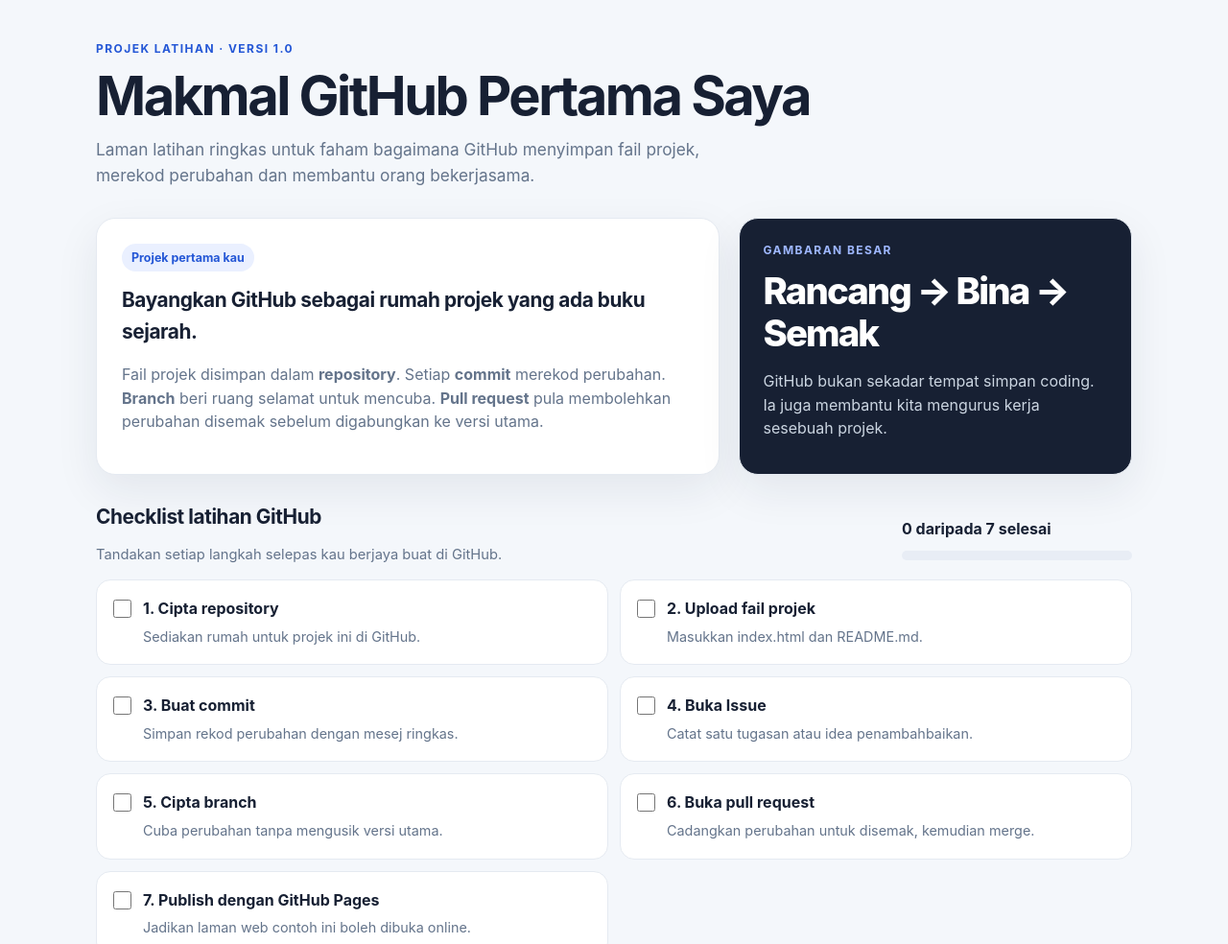
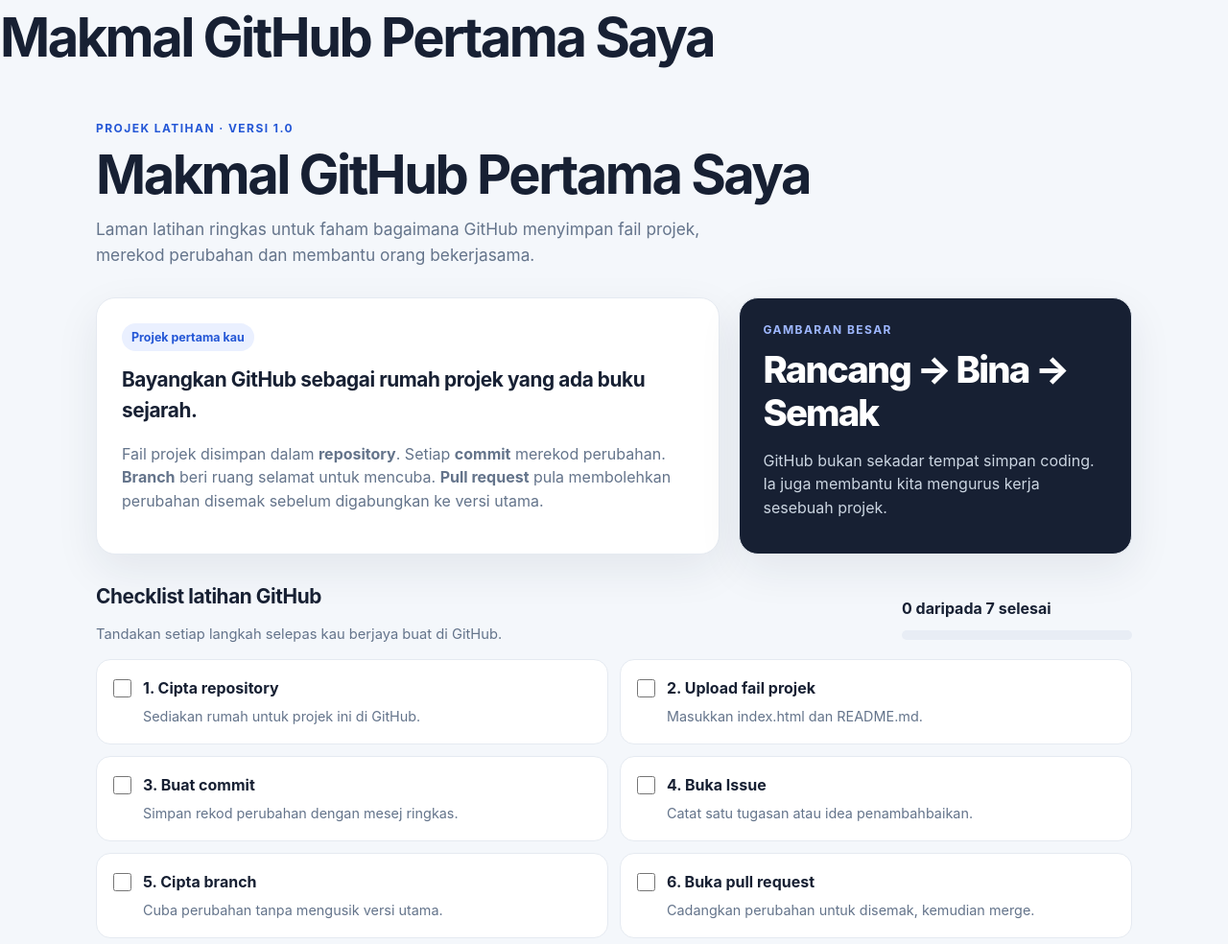
Before and after one commit to iqbalzkria/github-beginner-lab, a plain HTML site: page index (1).html in a window 1280 px wide. Shown: the top 984 px of the page at 96% size. Drawn offline with Linux system fonts and the light colour scheme.

Commit message:
index (1).html

```diff
--- a/index (1).html
+++ b/index (1).html
@@ -4,7 +4,7 @@
   <meta charset="utf-8">
   <meta name="viewport" content="width=device-width, initial-scale=1">
   <meta name="description" content="Laman latihan ringkas untuk memahami asas GitHub.">
-  <title>Makmal GitHub Pertama Saya</title>
+  <h1>Makmal GitHub Pertama Saya</h1>
   <style>
     :root {
       color-scheme: light;
```
